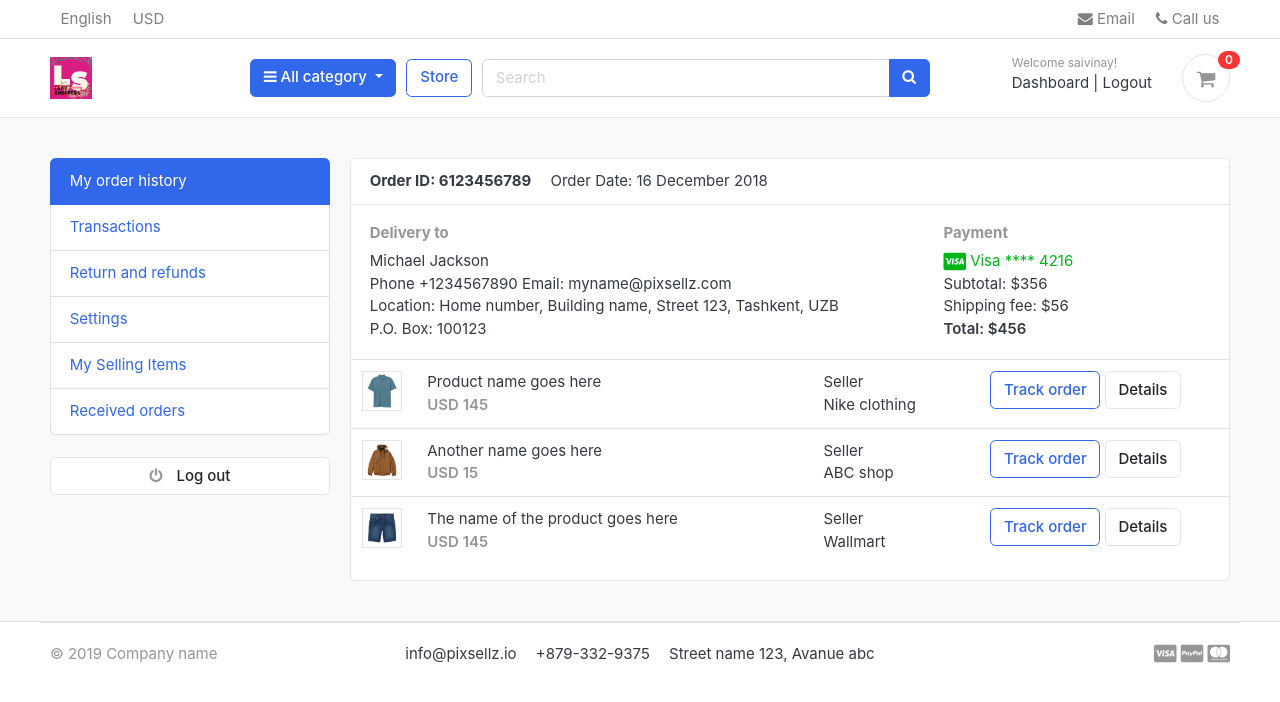
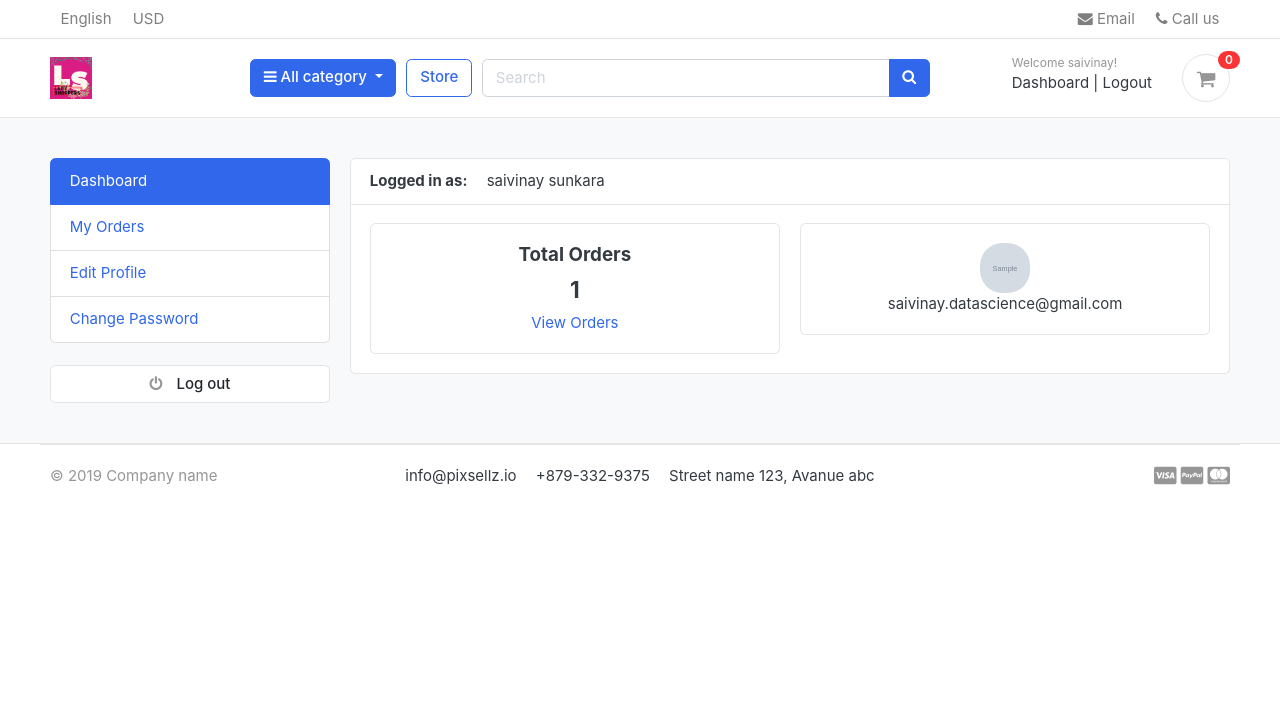
Before and after one commit to ssvinay12/ecom_django, a Django app: page /accounts/ in a window 1280 px wide. Shown: the top 702 px of the page. Run offline with Django 3.2, Linux system fonts and the light colour scheme; a user stored in the database is signed in; data comes from the database, SQL or seed files in the repository; both versions use the stored data as it was after the commit; tables that the repository leaves empty hold one stand-in row (values such as "Sample post"); grey boxes marked "Sample" are stand-in pictures; some libraries are stand-ins or nearby versions; some web fonts are replaced.

Commit message:
march182022
My Account Functionalities
- dashboard
- my orders
-user profile
editprofile
editprofile functionality
change password
order details page etc

```diff
--- a/accounts/models.py
+++ b/accounts/models.py
@@ -80,3 +80,19 @@ class Account(AbstractBaseUser):
 
     def has_module_perms(self, add_label):
         return True
+
+class UserProfile(models.Model):
+    user = models.OneToOneField(Account, on_delete=models.CASCADE)
+    address_line_1 = models.CharField(blank=True, max_length=100)
+    address_line_2 = models.CharField(blank=True, max_length=100)
+    profile_picture = models.ImageField(blank=True, upload_to='userprofile')
+    city = models.CharField(blank=True, max_length=50)
+    state = models.CharField(blank=True, max_length=50)
+    country = models.CharField(blank=True, max_length=50)
+    zip_code = models.CharField(blank=True, max_length=50)
+
+    def __str__(self):
+        return self.user.first_name
+
+    def full_address(self):
+        return f'{self.address_line_1} {self.address_line_2}'
--- a/accounts/urls.py
+++ b/accounts/urls.py
@@ -15,4 +15,9 @@ urlpatterns = [
     path('resetpassword_validate/<uidb64>/<token>', views.resetpassword_validate, name = 'resetpassword_validate'),
     path('resetPassword/', views.resetPassword, name = 'resetPassword'),
 
+    path('my_orders/', views.my_orders, name = 'my_orders'),
+    path('edit_profile/', views.edit_profile, name = 'edit_profile'),
+    path('change_password/', views.change_password, name = 'change_password'),
+    path('order_detail/<int:order_id>/', views.order_detail, name = 'order_detail'),
+
 ]
--- a/accounts/views.py
+++ b/accounts/views.py
@@ -1,6 +1,7 @@
-from django.shortcuts import render, redirect
-from .forms import RegistrationForm
-from .models import Account
+from django.shortcuts import render, redirect, get_object_or_404
+from .forms import RegistrationForm, UserForm, UserProfileForm
+from .models import Account, UserProfile
+from orders.models import Order, OrderProduct
 from django.contrib import messages,auth
 from django.contrib.auth.decorators import login_required
 from django.http import HttpResponse
@@ -33,6 +34,12 @@ def register(request):
             user = Account.objects.create_user(first_name=first_name, last_name=last_name, email=email, username=username, password=password)
             user.phone_number = phone_number
             user.save()
+
+            # create user Profile
+            profile = UserProfile()
+            profile.user_id = user.id
+            profile.profile_picture = 'default/default-user.png'
+            profile.save()
 
             # USER ACTIVATION
             current_site = get_current_site(request)
@@ -140,7 +147,16 @@ def activate(request, uidb64, token):
 
 @login_required(login_url = 'login')      # this dashboard will only visible if you are logged in that is why we kept this login decorator
 def dashboard(request):
-    return render (request, 'accounts/dashboard.html')
+    orders = Order.objects.order_by('-created_at').filter(user_id=request.user.id, is_ordered=True)
+    orders_count = orders.count()
+
+
+    userprofile = UserProfile.objects.get(user_id=request.user.id)
+    context = {
+        'orders_count': orders_count,
+        'userprofile' : userprofile,
+    }
+    return render (request, 'accounts/dashboard.html', context)
 
 
 def forgotPassword(request):
@@ -204,3 +220,73 @@ def resetPassword(request):
             return redirect('resetPassword')
     else:
         return render(request, 'accounts/resetPassword.html')
+
+@login_required(login_url = 'login')
+def my_orders(request):
+    orders = Order.objects.filter(user=request.user, is_ordered=True).order_by('-created_at')
+    context = {
+        'orders' : orders
+    }
+    return render(request, 'accounts/my_orders.html', context)
+
+@login_required(login_url = 'login')
+def edit_profile(request):
+    userprofile = get_object_or_404(UserProfile, user=request.user)
+    if request.method == 'POST':
+        user_form = UserForm(request.POST, instance=request.user)
+        profile_form = UserProfileForm(request.POST, request.FILES, instance=userprofile)
+        if user_form.is_valid() and profile_form.is_valid():
+            user_form.save()
+            profile_form.save()
+            messages.success(request, 'Your Profile has been Updated.')
+            return redirect('edit_profile')
+        else:
+            user_form = UserForm(instance=request.user)
+            profile_form = UserProfileForm(instance=userprofile)
+        context = {
+            'user_form': user_form,
+            'profile_form': profile_form,
+            'userprofile': userprofile,
+        }
+    return render(request, 'accounts/edit_profile.html', context)
+
+@login_required(login_url = 'login')
+def change_password(request):
+    if request.method == 'POST':
+        current_password = request.POST['current_password']
+        new_password = request.POST['new_password']
+        confirm_password = request.POST['confirm_password']
+
+
+        user = Account.objects.get(username_exact=request.user.username)    # iexact is case insensitive - exact is case sensitive
+        if new_password == confirm_password:
+            success = user.check_password(current_password)
+            if success:
+                user.set_password(new_password)
+                user.save()
+                messages.success(request, 'Password updated successfully.')
+                return redirect('change_password')
+            else:
+                messages.error(request, 'please enter valid current password')
+                return redirect('change_password')
+
+        else:
+            messages.error(request, 'password does not match!.')
+            return redirect('change_password')
+
+    return render(request, 'accounts/change_password.html')
+
+@login_required(login_url = 'login')
+def order_detail(request, order_id):
+    order_detail = OrderProduct.objects.filter(order__order_number=order_id)
+    order = Order.objects.get(order_number=order_id)
+    subtotal = 0
+    for i in order_detail:
+        subtotal += i.product_price * i.quantity
+
+    context = {
+        'order_detail' : order_detail,
+        'order' : order,
+        'subtotal' : subtotal,
+    }
+    return render(request, 'accounts/order_detail.html', context)
--- a/templates/accounts/dashboard.html
+++ b/templates/accounts/dashboard.html
@@ -8,86 +8,41 @@
 {% include 'includes/alerts.html' %}
 <div class="container">
 	<div class="row">
-	<aside class="col-md-3">
-		<!--   SIDEBAR   -->
-		<ul class="list-group">
-			<a class="list-group-item active" href="#"> My order history </a>
-			<a class="list-group-item" href="#"> Transactions </a>
-			<a class="list-group-item" href="#"> Return and refunds </a>
-			<a class="list-group-item" href="#">Settings </a>
-			<a class="list-group-item" href="#"> My Selling Items </a>
-			<a class="list-group-item" href="#"> Received orders </a>
-		</ul>
-		<br>
-		<a class="btn btn-light btn-block" href="{% url 'logout' %}"> <i class="fa fa-power-off"></i> <span class="text">Log out</span> </a>
-		<!--   SIDEBAR .//END   -->
-	</aside>
+		{% include 'includes/dashboard_sidebar.html' %}
 	<main class="col-md-9">
 		<article class="card">
 		<header class="card-header">
-			<strong class="d-inline-block mr-3">Order ID: 6123456789</strong>
-			<span>Order Date: 16 December 2018</span>
+			<strong class="d-inline-block mr-3">Logged in as:</strong>
+			<span>{{user.full_name }}</span>
 		</header>
 		<div class="card-body">
 			<div class="row">
-				<div class="col-md-8">
-					<h6 class="text-muted">Delivery to</h6>
-					<p>Michael Jackson <br>
-					Phone +1234567890 Email: myname@pixsellz.com <br>
-			    	Location: Home number, Building name, Street 123,  Tashkent, UZB <br>
-			    	P.O. Box: 100123
-			 		</p>
+
+				<div class="col-md-6">
+					<div class="card" style="text-align:center;">
+						<div class="card-body">
+							<h5 class="card_title"> Total Orders </h5>
+							<h4>{{orders_count}}</h4>
+							<a href="{% url 'my_orders' %}">View Orders</a>
+
+						</div>
+					</div>
 				</div>
-				<div class="col-md-4">
-					<h6 class="text-muted">Payment</h6>
-					<span class="text-success">
-						<i class="fab fa-lg fa-cc-visa"></i>
-					    Visa  **** 4216
-					</span>
-					<p>Subtotal: $356 <br>
-					 Shipping fee:  $56 <br>
-					 <span class="b">Total:  $456 </span>
-					</p>
+
+				<div class="col-md-6">
+					<div class="card" style="text-align:center;">
+						<div class="card-body">
+							<img src="{{userprofile.profile_picture.url }}" alt="User Profile Picture" width="50" height="50" style="border-radius:45%;" >
+							<p class="mb-0">{{user.email}}</p>
+							<p>{{user.phone_number}}</p>
+						</div>
+					</div>
 				</div>
+
+
 			</div> <!-- row.// -->
 		</div> <!-- card-body .// -->
-		<div class="table-responsive">
-		<table class="table table-hover">
-			<tr>
-				<td width="65">
-					<img src="../images/items/1.jpg" class="img-xs border">
-				</td>
-				<td>
-					<p class="title mb-0">Product name goes here </p>
-					<var class="price text-muted">USD 145</var>
-				</td>
-				<td> Seller <br> Nike clothing </td>
-				<td width="250"> <a href="#" class="btn btn-outline-primary">Track order</a> <a href="#" class="btn btn-light"> Details </a> </td>
-			</tr>
-			<tr>
-				<td>
-					<img src="../images/items/2.jpg" class="img-xs border">
-				</td>
-				<td>
-					<p class="title mb-0">Another name goes here </p>
-					<var class="price text-muted">USD 15</var>
-				</td>
-				<td> Seller <br> ABC shop </td>
-				<td> <a href="#" class="btn btn-outline-primary">Track order</a> <a href="#" class="btn btn-light"> Details </a> </td>
-			</tr>
-			<tr>
-				<td>
-					<img src="../images/items/3.jpg" class="img-xs border">
-				</td>
-				<td>
-					<p class="title mb-0">The name of the product  goes here </p>
-					<var class="price text-muted">USD 145</var>
-				</td>
-				<td> Seller <br> Wallmart </td>
-				<td> <a href="#" class="btn btn-outline-primary">Track order</a> <a href="#" class="btn btn-light"> Details </a> </td>
-			</tr>
-		</table>
-		</div> <!-- table-responsive .end// -->
+
 		</article> <!-- order-group.// -->
 	</main>
 </div> <!-- row.// -->
--- /dev/null
+++ b/templates/includes/dashboard_sidebar.html
@@ -0,0 +1,12 @@
+<aside class="col-md-3">
+  <!--   SIDEBAR   -->
+  <ul class="list-group">
+    <a class="list-group-item {% if '/accounts/' == request.path %} active{% endif %}" href="{% url 'dashboard' %}"> Dashboard </a>
+    <a class="list-group-item {% if '/my_orders/' in request.path %} active{% endif %}" href="{% url 'my_orders' %}"> My Orders </a>
+    <a class="list-group-item {% if '/edit_profile/' in request.path %} active{% endif %}" href="{% url 'edit_profile' %}"> Edit Profile </a>
+    <a class="list-group-item {% if '/change_password/' in request.path %} active{% endif %}" href="{% url 'change_password' %}">Change Password </a>
+  </ul>
+  <br>
+  <a class="btn btn-light btn-block" href="{% url 'logout' %}"> <i class="fa fa-power-off"></i> <span class="text">Log out</span> </a>
+  <!--   SIDEBAR .//END   -->
+</aside>
```
Also changed, not shown: accounts/admin.py (+9 -1 lines), accounts/forms.py (+23 -1 lines), templates/accounts/change_password.html (added, +56 -0 lines), templates/accounts/edit_profile.html (added, +89 -0 lines), templates/accounts/my_orders.html (added, +60 -0 lines), templates/accounts/order_detail.html (added, +108 -0 lines), accounts/migrations/0002_userprofile.py (added), accounts/migrations/0003_userprofile_zip_code.py (added), db.sqlite3.
